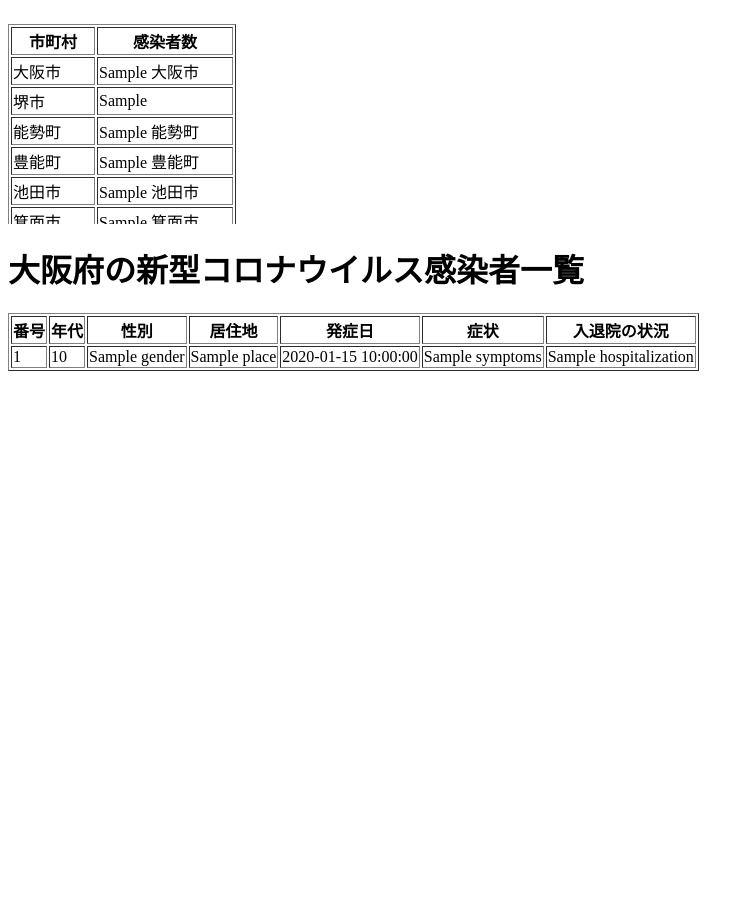
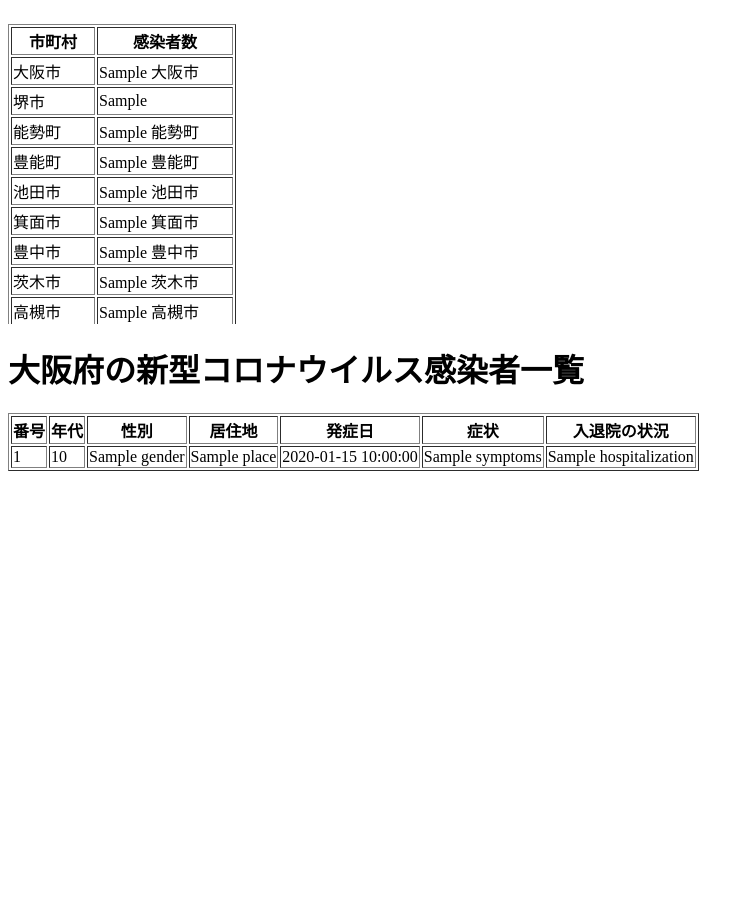
Before and after one commit to nobu114/corona_osaka, a Flask app: template app/templates/index.html in a window 1280 px wide. Shown: the part 298-1219 px from the top of the page, without its empty margins (0-754 px from the left). Before the commit the page ends 669 px from the top, so only its background shows below. Run offline with Flask 2, Linux system fonts and the light colour scheme; the template is opened without the code that fills it: most values are stand-ins (such as "Sample title", 1, 10 or a date in 2020); parts of the project's set-up code (start-up, migrations or seed data) failed here and were passed over.

Commit message:
横幅改善

```diff
--- a/app/templates/index.html
+++ b/app/templates/index.html
@@ -12,7 +12,7 @@
         <p class="my-class">現在の陽性者数:<strong>{{positivity_pepople}}</strong></p>
         <p class="my-class">前日比:<strong>{{cttpd}}</strong></p>
         <h1>市町村ごとの感染者数</h1>
-        <div style="height: 200px; width: 50; overflow-y: auto;">
+        <div style="height: 300px; width: max-content; overflow-y: auto;">
         <table border="1">
             <tr>
                 <th>市町村</th>
@@ -193,7 +193,7 @@
             </table>
         </div>
             <h1>大阪府の新型コロナウイルス感染者一覧</h1>
-        <div style="height: 500px; width: 50; overflow-y: auto;">
+        <div style="height: 500px; width: max-content; overflow-y: auto;">
         <table border="1">
             <tr>
                 <th>番号</th>
```
